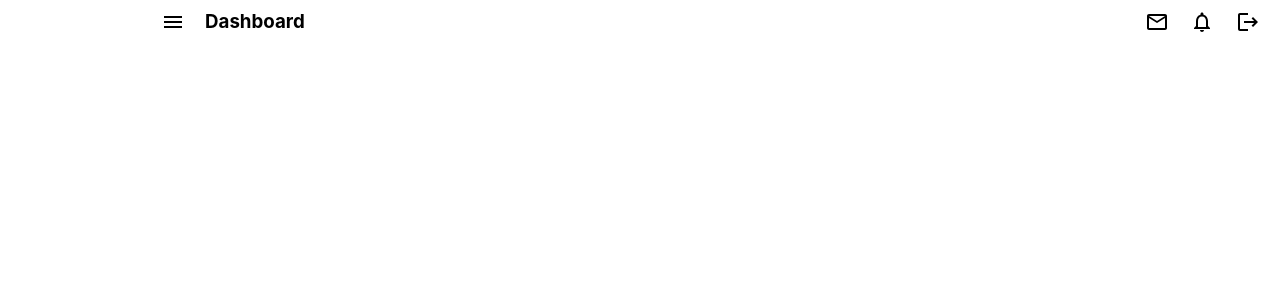
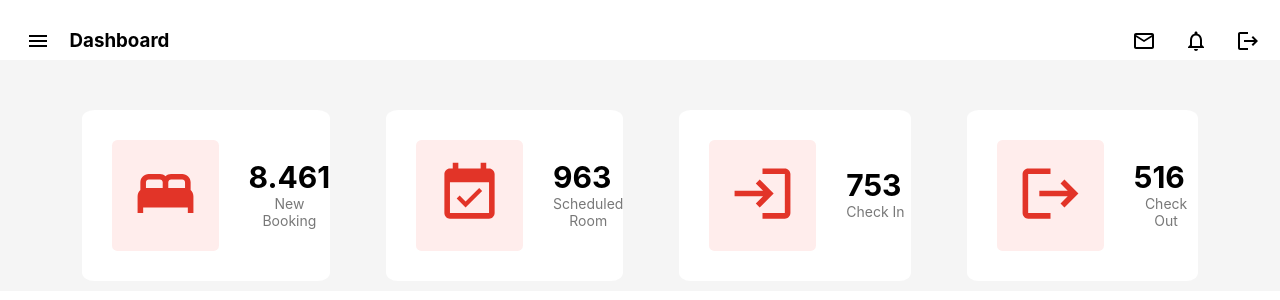
Before and after one commit to GrumpyArdias/miranda-backoffice, a React (Create React App) app: page / in a window 1280 px wide. Shown: the top 300 px of the page. Built offline with nearby package versions, Linux system fonts and the light colour scheme; sample sign-in values are in the browser's storage.

Commit message:
Code structure change in Header a lateral menu, also frist block of Dashboard

```diff
--- a/src/App.js
+++ b/src/App.js
@@ -4,19 +4,45 @@ import Login from "./components/Login";
 import { BrowserRouter as Router, Routes, Route } from "react-router-dom";
 import PrivateRoutes from "./components/PrivateRoutes";
 import Main from "./components/Main";
+import { useState } from "react";
+import Aside from "./components/Aside";
+import Header from "./components/Header";
+import { useEffect } from "react";
 
 function App() {
+  const [open, setOpen] = useState(false);
+  const [width, setwidth] = useState(100);
+
+  const toggleAside = () => {
+    setOpen(!open);
+  };
+
+  useEffect(() => {
+    setwidth(open ? 90 : 100);
+  }, [open]);
+
   return (
-    <div className="App">
     <Router>
+      <div className="App" style={{ display: "flex" }}>
+        <Aside visible={open} />
+        <div
+          className="BodyWrap"
+          style={{
+            minWidth: `${width}%`,
+            display: "flex",
+            flexDirection: "column",
+          }}
+        >
+          <Header toggleAside={toggleAside} />
           <Routes>
             <Route element={<PrivateRoutes />}>
               <Route element={<Main />} path="/" />
             </Route>
             <Route element={<Login />} path="/login" />
           </Routes>
+        </div>
+      </div>
     </Router>
-    </div>
   );
 }
 
--- /dev/null
+++ b/src/components/Aside.jsx
@@ -0,0 +1,49 @@
+import DashboardIcon from "@mui/icons-material/Dashboard";
+import VpnKeyIcon from "@mui/icons-material/VpnKey";
+import EventAvailableIcon from "@mui/icons-material/EventAvailable";
+import PermContactCalendarIcon from "@mui/icons-material/PermContactCalendar";
+import GroupIcon from "@mui/icons-material/Group";
+import Logo from "../images/hotel-miranda-logo.png";
+import { LeftMainContainer } from "./styles/Containers.style";
+
+function Aside(props) {
+  const asideStyle = {
+    display: props.visible ? "flex" : "none",
+  };
+  return (
+    <LeftMainContainer style={asideStyle}>
+      <div className="cell">
+        <img src={Logo} alt="Hotel miranda Logo" />
+      </div>
+      <div className="cell">
+        <DashboardIcon />
+        <h3>Dashboard</h3>
+      </div>
+      <div className="cell">
+        <EventAvailableIcon />
+        <h3>Bookings</h3>
+      </div>
+      <div className="cell">
+        <VpnKeyIcon />
+        <h3>Rooms</h3>
+      </div>
+      <div className="cell">
+        <PermContactCalendarIcon />
+        <h3>Contact</h3>
+      </div>
+      <div className="cell">
+        <GroupIcon />
+        <h3>Users</h3>
+      </div>
+      <div className="lateralUser">
+        <div id="UserPhoto"></div>
+        <div id="UserName">
+          <h3>Paco</h3>
+        </div>
+        <button id="UserEditButton">Edit profile</button>
+      </div>
+    </LeftMainContainer>
+  );
+}
+
+export default Aside;
--- /dev/null
+++ b/src/components/Header.jsx
@@ -0,0 +1,61 @@
+import MailOutlineIcon from "@mui/icons-material/MailOutline";
+import NotificationsNoneIcon from "@mui/icons-material/NotificationsNone";
+import LogoutIcon from "@mui/icons-material/Logout";
+import MenuIcon from "@mui/icons-material/Menu";
+import { MainHeader } from "./styles/Containers.style";
+import React, { useState } from "react";
+import { useNavigate } from "react-router-dom";
+
+function Header(props) {
+  const navigate = useNavigate();
+  const [isLogged, setIsLogged] = useState(
+    localStorage.getItem("logged") === "true"
+  );
+
+  const handleLogOut = () => {
+    localStorage.removeItem("logged");
+    setIsLogged(false);
+    navigate("/login");
+  };
+  console.log(`esto es el width ${props.width}`);
+  return (
+    <MainHeader>
+      <div
+        className="mainHeaderLeft"
+        style={{
+          minWidth: "10%",
+          marginLeft: "2%",
+          marginTop: "25px",
+          display: "flex",
+        }}
+      >
+        <MenuIcon onClick={props.toggleAside} />
+        <h3 style={{ margin: "0px 20px" }}>Dashboard</h3>
+      </div>
+      <div
+        className="mainHeaderRight"
+        style={{
+          display: "flex",
+          justifyContent: "space-between",
+          marginTop: "25px",
+          marginRight: "20px",
+          minWidth: "10%",
+        }}
+      >
+        <div className="iconCell">
+          <MailOutlineIcon />
+        </div>
+        <div className="iconCell">
+          <NotificationsNoneIcon />
+        </div>
+        <div className="iconCell">
+          <LogoutIcon
+            onClick={isLogged ? handleLogOut : () => navigate("/login")}
+          />
+        </div>
+      </div>
+    </MainHeader>
+  );
+}
+
+export default Header;
--- a/src/components/Login.jsx
+++ b/src/components/Login.jsx
@@ -50,7 +50,6 @@ function Login() {
       ) : (
         <Container>
           <MiniContainer>
-            {" "}
             <LoginForm onSubmit={handleLogin}>
               <label>Mail:</label>
               <br />
--- a/src/components/Main.jsx
+++ b/src/components/Main.jsx
@@ -1,95 +1,56 @@
-import MailOutlineIcon from "@mui/icons-material/MailOutline";
-import NotificationsNoneIcon from "@mui/icons-material/NotificationsNone";
+import { MainBody, Kpis, Reviews } from "./styles/Containers.style";
+import BedIcon from "@mui/icons-material/Bed";
+import EventAvailableIcon from "@mui/icons-material/EventAvailable";
+import LoginIcon from "@mui/icons-material/Login";
 import LogoutIcon from "@mui/icons-material/Logout";
-import MenuIcon from "@mui/icons-material/Menu";
-import { MainHeader, LeftMainContainer } from "./styles/Containers.style";
-import { MainWrapper } from "./styles/Containers.style";
-import React, { useState } from "react";
-import { useNavigate } from "react-router-dom";
-import DashboardIcon from "@mui/icons-material/Dashboard";
-import VpnKeyIcon from "@mui/icons-material/VpnKey";
-import EventAvailableIcon from "@mui/icons-material/EventAvailable";
-import PermContactCalendarIcon from "@mui/icons-material/PermContactCalendar";
-import GroupIcon from "@mui/icons-material/Group";
-import Logo from "../images/hotel-miranda-logo.png";
 
 function Main() {
-  const navigate = useNavigate();
-  const [open, setOpen] = useState(false);
-  const [isLogged, setIsLogged] = useState(
-    localStorage.getItem("logged") === "true"
-  );
-  const [headerWidth, setHeaderWidth] = useState("90%");
-
-  const handleOpen = () => {
-    setOpen(!open);
-    if (!open) {
-      setHeaderWidth("90%");
-    } else {
-      setHeaderWidth("100%");
-    }
-  };
-  const handleLogOut = () => {
-    localStorage.removeItem("logged");
-    setIsLogged(false);
-    navigate("/login");
-  };
-
   return (
-    <MainWrapper>
-      <LeftMainContainer style={{ display: open ? "flex" : "none" }}>
-        <div className="cell">
-          <img src={Logo} alt="Hotel miranda Logo" />
+    <>
+      <MainBody>
+        <Kpis>
+          <div className="KpiCard">
+            <div className="KpiCardLogo">
+              <BedIcon className="icon" fontSize=" 2.188rem" />
             </div>
-        <div className="cell">
-          <DashboardIcon />
-          <h3>Dashboard</h3>
+            <div className="KpiCardText">
+              <h3>8.461</h3>
+              <p>New Booking</p>
             </div>
-        <div className="cell">
-          <EventAvailableIcon />
-          <h3>Bookings</h3>
           </div>
-        <div className="cell">
-          <VpnKeyIcon />
-          <h3>Rooms</h3>
+          <div className="KpiCard">
+            <div className="KpiCardLogo">
+              <EventAvailableIcon className="icon" fontSize=" 2.188rem" />
             </div>
-        <div className="cell">
-          <PermContactCalendarIcon />
-          <h3>Contact</h3>
+            <div className="KpiCardText">
+              <h3>963</h3>
+              <p>Scheduled Room</p>
             </div>
-        <div className="cell">
-          <GroupIcon />
-          <h3>Users</h3>
           </div>
-      </LeftMainContainer>
-      <MainHeader style={{ width: headerWidth }}>
-        <div
-          style={{
-            minWidth: "10%",
-            marginLeft: "2%",
-            padding: "10px ",
-            display: "flex",
-          }}
-        >
-          <MenuIcon onClick={handleOpen} />
-          <h3 style={{ margin: "0px 20px" }}>Dashboard</h3>
+          <div className="KpiCard">
+            <div className="KpiCardLogo">
+              <LoginIcon className="icon" fontSize=" 2.188rem" />
             </div>
-        <div
-          style={{
-            display: "flex",
-            justifyContent: "space-between",
-            padding: "10px 20px",
-            minWidth: "10%",
-          }}
-        >
-          <MailOutlineIcon />
-          <NotificationsNoneIcon />
-          <LogoutIcon
-            onClick={isLogged ? handleLogOut : () => navigate("/login")}
-          />
+            <div className="KpiCardText">
+              <h3>753</h3>
+              <p>Check In</p>
             </div>
-      </MainHeader>
-    </MainWrapper>
+          </div>
+          <div className="KpiCard">
+            <div className="KpiCardLogo">
+              <LogoutIcon className="icon" fontSize=" 2.188rem" />
+            </div>
+            <div className="KpiCardText">
+              <h3>516</h3>
+              <p>Check Out</p>
+            </div>
+          </div>
+        </Kpis>
+        <Reviews>
+          <div className="Reviews-Cards"></div>
+        </Reviews>
+      </MainBody>
+    </>
   );
 }
 
--- a/src/components/styles/Containers.style.js
+++ b/src/components/styles/Containers.style.js
@@ -1,5 +1,6 @@
 import styled from "@emotion/styled";
 
+import Cat from "../../images/cat3.jpg";
 export const Container = styled.div`
   max-width: 100%;
   padding: 20px 40px;
@@ -20,25 +21,45 @@ export const MiniContainer = styled.div`
 `;
 export const MainWrapper = styled.div`
   display: flex;
+  flex-direction: column;
   flex-wrap: wrap;
   justify-content: flex-end;
 `;
 
 export const MainHeader = styled.header`
   display: flex;
-  min-width: 90%;
   height: 60px;
   justify-content: space-between;
   align-content: center;
+  flex-wrap: wrap;
+  background-color: white;
+  .mainHeaderLeft {
+    min-width: "10%";
+    margin-left: "2%";
+    margin-top: "25px";
+    display: "flex";
+  }
+  .mainHeaderRight {
+    display: "flex";
+    justify-content: "space-between";
+    margin-top: "25px";
+    margin-right: "20px";
+    min-width: "10%";
+    .iconCell:hover {
+      color: #ad9d82;
+    }
+  }
 `;
 
 export const LeftMainContainer = styled.div`
   display: flex;
   min-width: 10%;
   margin-top: 10px;
-
+  align-items: flex-start;
   flex-direction: column;
+  background-color: white;
   .cell {
+    margin-left: 25px;
     display: flex;
     justify-content: center;
     align-items: center;
@@ -46,4 +67,93 @@ export const LeftMainContainer = styled.div`
       margin-left: 10px;
     }
   }
+  .cell:hover {
+    color: #ad9d82;
+  }
+  .lateralUser {
+    margin: 10px auto;
+    min-width: 90%;
+    display: flex;
+    flex-direction: column;
+
+    #UserPhoto {
+      margin: 10px auto;
+      width: 70px;
+      height: 70px;
+      object-fit: contain;
+      background-image: url(${Cat});
+      background-size: cover;
+      border-radius: 5%;
+    }
+    #UserName {
+      margin-top: 10px;
+    }
+    #UserEditButton {
+      background-color: #ad9d82;
+      margin: 10px auto;
+    }
+  }
 `;
+export const MainBody = styled.div`
+  background-color: hsla(255, 3%, 23%, 5%);
+  display: flex;
+  flex-direction: column;
+`;
+export const Kpis = styled.div`
+  margin: 0 auto;
+  min-width: 80%;
+  display: grid;
+  grid-template-columns: repeat(4, 1fr);
+  grid-template-rows: 1fr;
+  grid-column-gap: 5%;
+
+  .KpiCard {
+    display: flex;
+    margin-top: 50px;
+    background-color: white;
+    border-radius: 5%;
+    margin-bottom: 10px;
+    transition: box-shadow 0.3s ease-in-out;
+    box-shadow: 0 0 0 rgba(255, 255, 255, 0);
+
+    .KpiCardLogo {
+      margin: 30px 30px;
+      background-color: #ffedec;
+      color: #e23428;
+      padding: 20px 20px;
+      border-radius: 5%;
+      .icon {
+        font-size: 4.188rem;
+      }
+    }
+    .KpiCardText {
+      display: flex;
+      flex-direction: column;
+      justify-content: center;
+      align-content: center;
+      h3 {
+        text-align: left;
+        font-size: 30px;
+        margin-top: 10px;
+      }
+      p {
+        margin-top: -30px;
+        font-size: 14px;
+        color: #787878;
+      }
+    }
+  }
+  .KpiCard:hover {
+    box-shadow: 0 0 10px rgba(255, 0, 0, 0.8);
+    transform: scale(1.1);
+    .KpiCardLogo {
+      background-color: #e23428;
+      color: white;
+    }
+  }
+`;
+export const Reviews = styled.div`
+  display: grid;
+  grid-template-columns: repeat(3, 1fr);
+  grid-template-rows: 1fr;
+`;
```
Also changed, not shown: 1 other file (tests, documents, lock files or other folders). Lines whose indentation alone changed are shown as unchanged.
